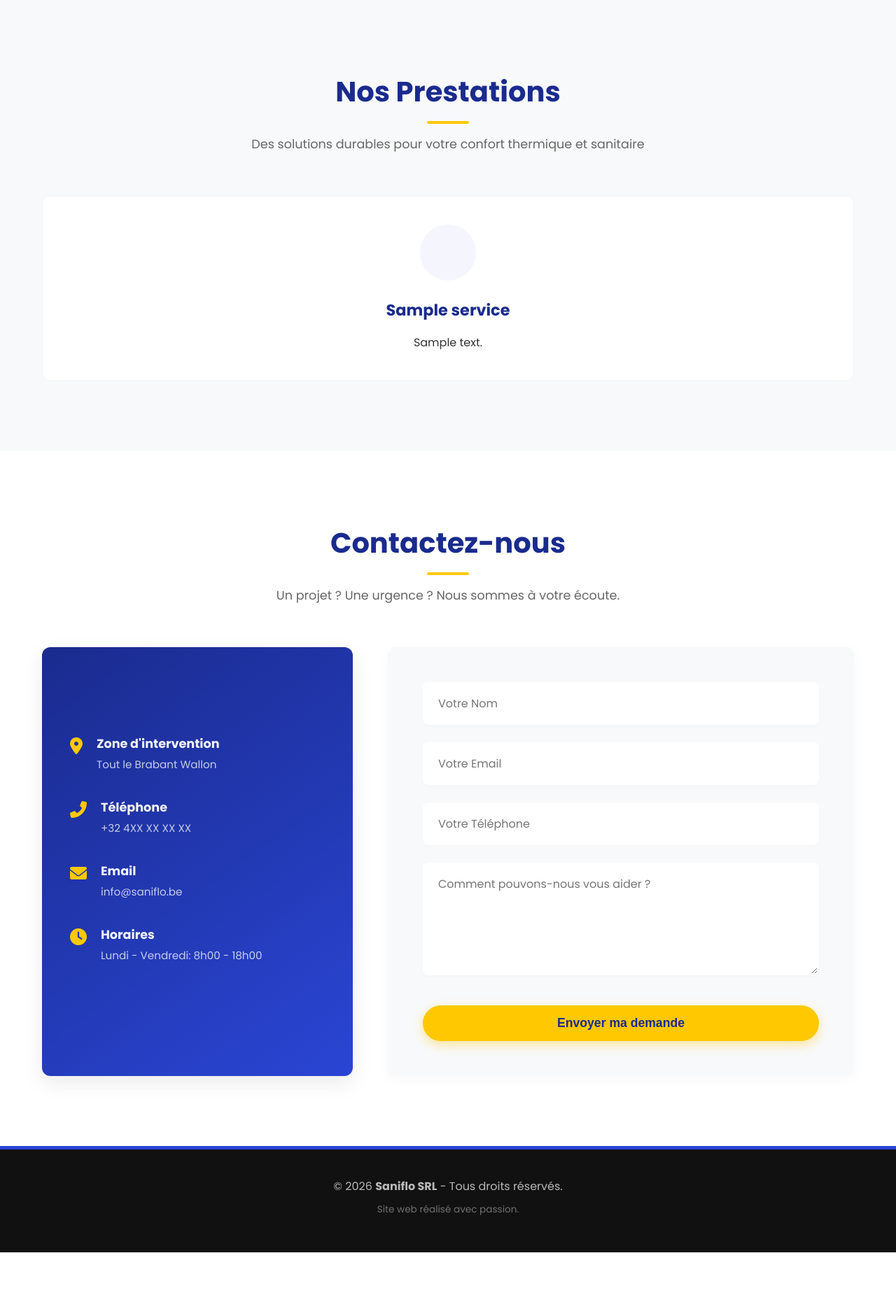
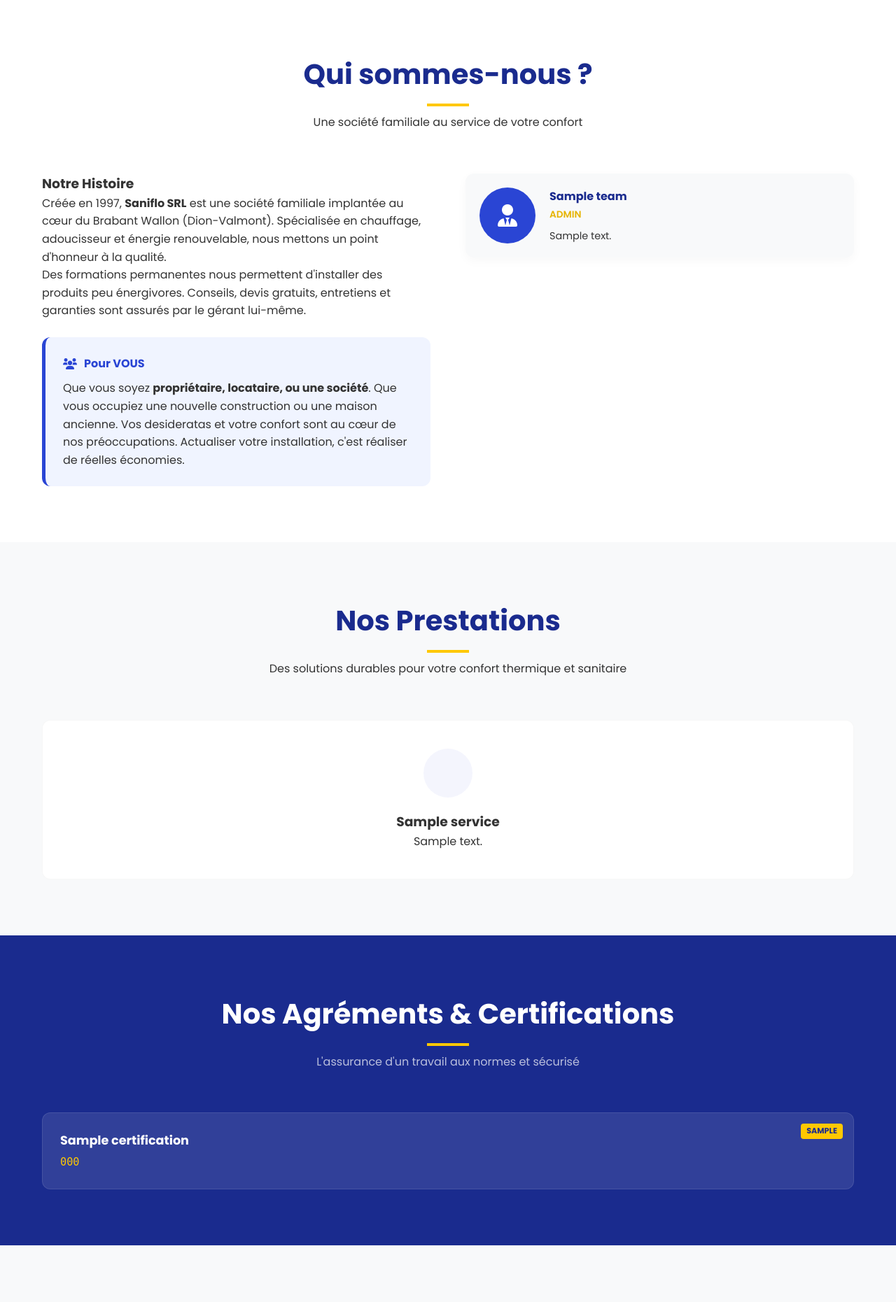
Before and after one commit to Yellowait69/saniflo, a PHP site: page / in a window 1280 px wide. Shown: the part 809-2670 px from the top of the page at 70% size. Before the commit the page ends 2599 px from the top, so only its background shows below. Run offline with PHP 8.4, Linux system fonts and the light colour scheme; tables that the repository leaves empty or names only in its code hold one stand-in row (values such as "Sample post").

Commit message:
init site

```diff
--- a/index.php
+++ b/index.php
@@ -5,7 +5,7 @@
     <meta charset="UTF-8">
     <meta name="viewport" content="width=device-width, initial-scale=1.0">
     <title>Saniflo SRL | Chauffagiste Expert en Brabant Wallon</title>
-    <meta name="description" content="Saniflo SRL, dirigée par Jean-François Dengis. Installation, entretien et dépannage chauffage et sanitaire dans le Brabant Wallon. Devis gratuit.">
+    <meta name="description" content="Saniflo SRL, dirigée par Jean-François Dengis. Installation, entretien et dépannage chauffage, sanitaire et adoucisseur dans le Brabant Wallon.">
     <link rel="stylesheet" href="style.css">
     <link href="https://fonts.googleapis.com/css2?family=Poppins:wght@300;400;600;700&display=swap" rel="stylesheet">
     <link rel="stylesheet" href="https://cdnjs.cloudflare.com/ajax/libs/font-awesome/6.0.0/css/all.min.css">
@@ -20,7 +20,9 @@
     </div>
     <ul class="nav-links">
         <li><a href="#accueil">Accueil</a></li>
+        <li><a href="#apropos">À Propos</a></li>
         <li><a href="#services">Services</a></li>
+        <li><a href="#agrements">Agréments</a></li>
         <li><a href="#contact" class="btn-nav">Contact</a></li>
     </ul>
     <div class="burger">
@@ -31,15 +33,58 @@
 <header id="accueil">
     <div class="hero-overlay"></div>
     <div class="hero-content">
-        <span class="badge">Société Familiale</span>
+        <span class="badge">Depuis 1997</span>
         <h1>Votre Expert en <br>Chauffage & Sanitaire</h1>
-        <p>Installation, rénovation et dépannage dans tout le Brabant Wallon. <br>Une expertise dirigée par <strong>Jean-François Dengis</strong>.</p>
+        <p>Installation, rénovation et dépannage dans tout le Brabant Wallon. <br>Une expertise dirigée par <strong>Jean-François Dengis</strong> et <strong>Florence Lambinon</strong>.</p>
         <div class="hero-buttons">
-            <a href="#contact" class="btn-primary">Demander un devis gratuit</a>
-            <a href="#services" class="btn-secondary">Voir nos services</a>
+            <a href="#contact" class="btn-primary">Devis Gratuit</a>
+            <a href="#services" class="btn-secondary">Nos Services</a>
         </div>
     </div>
 </header>
+
+<section id="apropos">
+    <div class="container">
+        <div class="section-title">
+            <h2>Qui sommes-nous ?</h2>
+            <p>Une société familiale au service de votre confort</p>
+        </div>
+
+        <div class="about-grid">
+            <div class="about-text">
+                <h3>Notre Histoire</h3>
+                <p>Créée en 1997, <strong>Saniflo SRL</strong> est une société familiale implantée au cœur du Brabant Wallon (Dion-Valmont). Spécialisée en chauffage, adoucisseur et énergie renouvelable, nous mettons un point d'honneur à la qualité.</p>
+                <p>Des formations permanentes nous permettent d'installer des produits peu énergivores. Conseils, devis gratuits, entretiens et garanties sont assurés par le gérant lui-même.</p>
+
+                <div class="target-box">
+                    <h4><i class="fas fa-users"></i> Pour VOUS</h4>
+                    <p>Que vous soyez <strong>propriétaire, locataire, ou une société</strong>. Que vous occupiez une nouvelle construction ou une maison ancienne. Vos desideratas et votre confort sont au cœur de nos préoccupations. Actualiser votre installation, c'est réaliser de réelles économies.</p>
+                </div>
+            </div>
+
+            <div class="team-wrapper">
+                <?php
+                try {
+                    $stmt = $pdo->query("SELECT * FROM team");
+                    while ($member = $stmt->fetch()) {
+                        echo '<div class="team-card">';
+                        // Placeholder image si pas d'image réelle
+                        echo '<div class="team-img"><i class="fas fa-user-tie"></i></div>';
+                        echo '<div class="team-info">';
+                        echo '<h4>' . htmlspecialchars($member['name']) . '</h4>';
+                        echo '<span class="role">' . htmlspecialchars($member['role']) . '</span>';
+                        echo '<p>' . htmlspecialchars($member['bio']) . '</p>';
+                        echo '</div>';
+                        echo '</div>';
+                    }
+                } catch (Exception $e) {
+                    echo '<p>Erreur chargement équipe.</p>';
+                }
+                ?>
+            </div>
+        </div>
+    </div>
+</section>
 
 <section id="services">
     <div class="container">
@@ -50,7 +95,6 @@
 
         <div class="services-grid">
             <?php
-            // On récupère les services depuis la base de données
             try {
                 $stmt = $pdo->query("SELECT * FROM services");
                 if($stmt->rowCount() > 0) {
@@ -62,10 +106,36 @@
                         echo '</div>';
                     }
                 } else {
-                    echo '<p>Aucun service configuré pour le moment.</p>';
+                    echo '<p>Mise à jour des services en cours...</p>';
                 }
             } catch (Exception $e) {
                 echo '<p>Erreur de chargement des services.</p>';
+            }
+            ?>
+        </div>
+    </div>
+</section>
+
+<section id="agrements" class="bg-blue">
+    <div class="container">
+        <div class="section-title white-title">
+            <h2>Nos Agréments & Certifications</h2>
+            <p>L'assurance d'un travail aux normes et sécurisé</p>
+        </div>
+
+        <div class="cert-grid">
+            <?php
+            try {
+                $stmt = $pdo->query("SELECT * FROM certifications ORDER BY region");
+                while ($cert = $stmt->fetch()) {
+                    echo '<div class="cert-item">';
+                    echo '<span class="region-tag">' . htmlspecialchars($cert['region']) . '</span>';
+                    echo '<h4>' . htmlspecialchars($cert['title']) . '</h4>';
+                    echo '<p class="cert-number">' . htmlspecialchars($cert['number']) . '</p>';
+                    echo '</div>';
+                }
+            } catch (Exception $e) {
+                echo '<p>Info agréments indisponible.</p>';
             }
             ?>
         </div>
@@ -84,27 +154,31 @@
                 <div class="info-item">
                     <i class="fas fa-map-marker-alt"></i>
                     <div>
-                        <h4>Zone d'intervention</h4>
-                        <p>Tout le Brabant Wallon</p>
+                        <h4>Adresse</h4>
+                        <p>Rue de Fontenelle, 15<br>1325 Dion-Valmont<br>Belgique</p>
                     </div>
                 </div>
                 <div class="info-item">
                     <i class="fas fa-phone-alt"></i>
                     <div>
-                        <h4>Téléphone</h4>
-                        <p><a href="tel:+32000000000">+32 4XX XX XX XX</a></p> </div>
+                        <h4>Téléphones</h4>
+                        <p><a href="tel:0495501717">GSM : 0495 50 17 17</a></p>
+                        <p><a href="tel:010881943">Tél : 010 88 19 43</a></p>
+                    </div>
                 </div>
                 <div class="info-item">
                     <i class="fas fa-envelope"></i>
                     <div>
                         <h4>Email</h4>
-                        <p><a href="mailto:info@saniflo.be">info@saniflo.be</a></p> </div>
+                        <p><a href="mailto:info@saniflo.be">info@saniflo.be</a></p>
+                    </div>
                 </div>
                 <div class="info-item">
-                    <i class="fas fa-clock"></i>
+                    <i class="fas fa-info-circle"></i>
                     <div>
-                        <h4>Horaires</h4>
-                        <p>Lundi - Vendredi: 8h00 - 18h00</p>
+                        <h4>Infos Légales</h4>
+                        <p>TVA : BE 0461.290.428</p>
+                        <p style="font-size: 0.8rem; margin-top:5px;">Banque : BE20 3101 1818 1856</p>
                     </div>
                 </div>
             </div>
@@ -132,10 +206,17 @@
 
 <footer>
     <div class="footer-content">
-        <p>&copy; 2026 <strong>Saniflo SRL</strong> - Tous droits réservés.</p>
-        <p class="signature">Site web réalisé avec passion.</p>
+        <p>&copy; 1997 - <?php echo date("Y"); ?> <strong>Saniflo SRL</strong>. Tous droits réservés.</p>
+        <p class="signature">RC Nivelles 95 985 - Site web modernisé.</p>
     </div>
 </footer>
 
+<script>
+    // Petit script pour le menu burger mobile
+    document.querySelector('.burger').addEventListener('click', () => {
+        document.querySelector('.nav-links').classList.toggle('active');
+    });
+</script>
+
 </body>
 </html>
--- a/style.css
+++ b/style.css
@@ -1,431 +1,105 @@
-/* style.css - Version Finale Complète */
+/* style.css - Version Refonte Complète */
 :root {
-    /* Couleurs de la charte graphique */
     --primary-blue: #2a45d4;   /* Bleu Royal */
     --primary-dark: #1a2b8e;   /* Bleu Nuit */
     --accent-yellow: #ffc800;  /* Jaune Soleil */
     --accent-hover: #e6b400;   /* Jaune Moutarde */
-
-    /* Couleurs neutres */
     --text-main: #333333;
     --text-light: #666666;
     --bg-light: #f8f9fa;
     --white: #ffffff;
-
-    /* Design System */
+    --radius: 12px;
     --shadow-soft: 0 10px 30px rgba(0, 0, 0, 0.08);
     --shadow-hover: 0 15px 40px rgba(42, 69, 212, 0.15);
-    --radius: 12px;
 }
 
-* {
-    margin: 0;
-    padding: 0;
-    box-sizing: border-box;
-}
+* { margin: 0; padding: 0; box-sizing: border-box; }
+html { scroll-behavior: smooth; }
+body { font-family: 'Poppins', sans-serif; line-height: 1.6; color: var(--text-main); background: var(--bg-light); }
 
-html {
-    scroll-behavior: smooth; /* Défilement fluide quand on clique sur le menu */
-}
+/* --- GLOBAL --- */
+.container { max-width: 1200px; margin: 0 auto; padding: 0 20px; }
+.section-title { text-align: center; margin-bottom: 60px; position: relative; }
+.section-title h2 { font-size: 2.5rem; color: var(--primary-dark); font-weight: 700; margin-bottom: 10px;}
+.section-title h2::after { content: ''; display: block; width: 60px; height: 4px; background: var(--accent-yellow); margin: 10px auto 0; }
 
-body {
-    font-family: 'Poppins', 'Segoe UI', sans-serif;
-    line-height: 1.6;
-    color: var(--text-main);
-    background-color: var(--bg-light);
-    overflow-x: hidden;
-}
+/* --- NAV --- */
+nav { background: var(--white); padding: 0.8rem 5%; display: flex; justify-content: space-between; align-items: center; position: sticky; top: 0; z-index: 1000; box-shadow: 0 2px 15px rgba(0,0,0,0.05); }
+.logo img { height: 50px; }
+.nav-links { list-style: none; display: flex; gap: 25px; align-items: center; }
+.nav-links a { text-decoration: none; color: var(--text-main); font-weight: 600; transition: color 0.3s; }
+.nav-links a:hover { color: var(--primary-blue); }
+.btn-nav { background: var(--primary-blue); color: white !important; padding: 8px 20px; border-radius: 50px; }
+.btn-nav:hover { background: var(--primary-dark) !important; }
+.burger { display: none; font-size: 1.5rem; cursor: pointer; color: var(--primary-dark); }
 
-/* --- STRUCTURE GÉNÉRALE --- */
-.container {
-    max-width: 1200px;
-    margin: 0 auto;
-    padding: 0 20px;
-}
+/* --- HERO --- */
+header#accueil { height: 90vh; position: relative; background: linear-gradient(135deg, rgba(26, 43, 142, 0.9), rgba(42, 69, 212, 0.7)), url('img/hero-bg.png') center/cover; display: flex; align-items: center; justify-content: center; text-align: center; color: white; padding: 0 20px; }
+.badge { background: rgba(255,255,255,0.2); padding: 5px 15px; border-radius: 50px; border: 1px solid rgba(255,255,255,0.3); font-size: 0.9rem; margin-bottom: 20px; display: inline-block; text-transform: uppercase; letter-spacing: 1px;}
+.hero-content h1 { font-size: 3.5rem; font-weight: 800; line-height: 1.2; margin-bottom: 20px; }
+.hero-buttons { display: flex; gap: 15px; justify-content: center; margin-top: 30px;}
+.btn-primary { background: var(--accent-yellow); color: var(--primary-dark); padding: 15px 35px; border-radius: 50px; text-decoration: none; font-weight: 600; transition: transform 0.3s; box-shadow: 0 5px 15px rgba(255, 200, 0, 0.4); border:none; cursor:pointer;}
+.btn-secondary { border: 2px solid rgba(255,255,255,0.3); color: white; padding: 15px 35px; border-radius: 50px; text-decoration: none; font-weight: 600; transition: background 0.3s; }
+.btn-primary:hover { transform: translateY(-3px); background: var(--accent-hover); }
+.btn-secondary:hover { background: white; color: var(--primary-dark); }
 
-.section-title {
-    text-align: center;
-    margin-bottom: 60px;
-    position: relative;
-    z-index: 1;
-}
+/* --- A PROPOS & TEAM --- */
+#apropos { padding: 80px 0; background: var(--white); }
+.about-grid { display: grid; grid-template-columns: 1fr 1fr; gap: 50px; align-items: start; }
+.target-box { background: #f0f4ff; padding: 25px; border-radius: var(--radius); border-left: 5px solid var(--primary-blue); margin-top: 25px; }
+.target-box h4 { color: var(--primary-blue); margin-bottom: 10px; display: flex; align-items: center; gap: 10px; }
+.team-wrapper { display: flex; flex-direction: column; gap: 20px; }
+.team-card { display: flex; gap: 20px; background: var(--bg-light); padding: 20px; border-radius: var(--radius); align-items: center; box-shadow: 0 5px 15px rgba(0,0,0,0.03); }
+.team-img { width: 80px; height: 80px; background: #ddd; border-radius: 50%; display: flex; align-items: center; justify-content: center; font-size: 2rem; color: white; background: var(--primary-blue); flex-shrink: 0; }
+.team-info h4 { color: var(--primary-dark); margin-bottom: 2px; }
+.team-info .role { font-size: 0.85rem; color: var(--accent-hover); font-weight: 600; text-transform: uppercase; margin-bottom: 10px; display: block; }
+.team-info p { font-size: 0.9rem; line-height: 1.4; }
 
-.section-title h2 {
-    font-size: 2.5rem;
-    color: var(--primary-dark);
-    margin-bottom: 15px;
-    font-weight: 700;
-}
+/* --- SERVICES --- */
+#services { padding: 80px 0; background: var(--bg-light); }
+.services-grid { display: grid; grid-template-columns: repeat(auto-fit, minmax(300px, 1fr)); gap: 30px; }
+.service-card { background: white; padding: 40px 30px; border-radius: var(--radius); text-align: center; transition: 0.3s; border: 1px solid rgba(0,0,0,0.03); }
+.service-card:hover { transform: translateY(-10px); box-shadow: var(--shadow-hover); }
+.icon-box { width: 70px; height: 70px; line-height: 70px; background: rgba(42, 69, 212, 0.05); border-radius: 50%; margin: 0 auto 20px; color: var(--primary-blue); font-size: 1.8rem; transition: 0.3s; }
+.service-card:hover .icon-box { background: var(--primary-blue); color: white; transform: rotateY(180deg); }
 
-.section-title p {
-    color: var(--text-light);
-    font-size: 1.1rem;
-}
+/* --- AGREMENTS --- */
+.bg-blue { background: var(--primary-dark); color: white; padding: 80px 0; }
+.white-title h2 { color: white; }
+.white-title p { color: rgba(255,255,255,0.7); }
+.cert-grid { display: grid; grid-template-columns: repeat(auto-fit, minmax(250px, 1fr)); gap: 20px; }
+.cert-item { background: rgba(255,255,255,0.1); padding: 25px; border-radius: var(--radius); border: 1px solid rgba(255,255,255,0.1); transition: 0.3s; position: relative; overflow: hidden; }
+.cert-item:hover { background: rgba(255,255,255,0.2); transform: translateY(-5px); }
+.region-tag { position: absolute; top: 15px; right: 15px; font-size: 0.7rem; background: var(--accent-yellow); color: var(--primary-dark); padding: 2px 8px; border-radius: 4px; font-weight: bold; text-transform: uppercase; }
+.cert-item h4 { margin-bottom: 5px; font-size: 1.1rem; }
+.cert-number { font-family: monospace; color: var(--accent-yellow); font-size: 0.95rem; }
 
-/* Trait jaune sous le titre */
-.section-title h2::after {
-    content: '';
-    display: block;
-    width: 60px;
-    height: 4px;
-    background: var(--accent-yellow);
-    margin: 10px auto 0;
-    border-radius: 2px;
-}
-
-/* --- NAVIGATION --- */
-nav {
-    background: var(--white);
-    padding: 0.8rem 5%;
-    display: flex;
-    justify-content: space-between;
-    align-items: center;
-    position: sticky;
-    top: 0;
-    z-index: 1000;
-    box-shadow: 0 2px 15px rgba(0,0,0,0.05);
-}
-
-.logo img {
-    height: 55px;
-    width: auto;
-}
-
-.nav-links {
-    list-style: none;
-    display: flex;
-    gap: 30px;
-    align-items: center;
-}
-
-.nav-links li a {
-    text-decoration: none;
-    color: var(--text-main);
-    font-weight: 600;
-    font-size: 1rem;
-    transition: color 0.3s ease;
-}
-
-.nav-links li a:hover {
-    color: var(--primary-blue);
-}
-
-/* Bouton spécial dans le menu */
-.btn-nav {
-    background: var(--primary-blue);
-    color: var(--white) !important;
-    padding: 8px 20px;
-    border-radius: 50px;
-    transition: background 0.3s ease !important;
-}
-
-.btn-nav:hover {
-    background: var(--primary-dark) !important;
-}
-
-.burger {
-    display: none; /* Caché sur PC */
-    font-size: 1.5rem;
-    color: var(--primary-dark);
-    cursor: pointer;
-}
-
-/* --- HERO SECTION --- */
-header#accueil {
-    height: 90vh;
-    position: relative;
-    background: linear-gradient(135deg, rgba(26, 43, 142, 0.85), rgba(42, 69, 212, 0.65)),
-    url('img/hero-bg.png') center/cover no-repeat;
-    display: flex;
-    align-items: center;
-    justify-content: center;
-    text-align: center;
-    color: var(--white);
-    padding: 0 20px;
-}
-
-.hero-content {
-    position: relative;
-    z-index: 2;
-    max-width: 800px;
-    animation: fadeIn 1s ease-out;
-}
-
-/* Badge "Société Familiale" */
-.badge {
-    background: rgba(255, 255, 255, 0.2);
-    padding: 8px 16px;
-    border-radius: 50px;
-    font-size: 0.9rem;
-    font-weight: 600;
-    text-transform: uppercase;
-    letter-spacing: 1px;
-    display: inline-block;
-    margin-bottom: 20px;
-    border: 1px solid rgba(255, 255, 255, 0.3);
-    backdrop-filter: blur(5px);
-}
-
-.hero-content h1 {
-    font-size: 3.5rem;
-    font-weight: 800;
-    margin-bottom: 20px;
-    line-height: 1.2;
-}
-
-.hero-content p {
-    font-size: 1.2rem;
-    margin-bottom: 40px;
-    opacity: 0.95;
-    font-weight: 300;
-}
-
-.hero-buttons {
-    display: flex;
-    gap: 15px;
-    justify-content: center;
-}
-
-/* Boutons principaux */
-.btn-primary, .btn-secondary {
-    padding: 15px 35px;
-    border-radius: 50px;
-    text-decoration: none;
-    font-weight: 600;
-    transition: all 0.3s ease;
-    display: inline-block;
-}
-
-.btn-primary {
-    background-color: var(--accent-yellow);
-    color: var(--primary-dark);
-    box-shadow: 0 5px 15px rgba(255, 200, 0, 0.4);
-}
-
-.btn-primary:hover {
-    background-color: var(--accent-hover);
-    transform: translateY(-3px);
-}
-
-.btn-secondary {
-    background-color: transparent;
-    color: var(--white);
-    border: 2px solid rgba(255,255,255,0.3);
-}
-
-.btn-secondary:hover {
-    background-color: var(--white);
-    color: var(--primary-dark);
-}
-
-/* --- SERVICES SECTION --- */
-section#services {
-    padding: 100px 0;
-    background-color: var(--bg-light);
-}
-
-.services-grid {
-    display: grid;
-    grid-template-columns: repeat(auto-fit, minmax(320px, 1fr));
-    gap: 30px;
-}
-
-.service-card {
-    background: var(--white);
-    padding: 40px 30px;
-    border-radius: var(--radius);
-    text-align: center;
-    transition: all 0.3s ease;
-    border: 1px solid rgba(0,0,0,0.03);
-    position: relative;
-    overflow: hidden;
-}
-
-.service-card:hover {
-    transform: translateY(-10px);
-    box-shadow: var(--shadow-hover);
-}
-
-/* Icon Box Styling */
-.icon-box {
-    width: 80px;
-    height: 80px;
-    line-height: 80px;
-    background: rgba(42, 69, 212, 0.05);
-    border-radius: 50%;
-    margin: 0 auto 25px;
-    transition: all 0.4s ease;
-}
-
-.service-card i {
-    font-size: 2.5rem;
-    color: var(--primary-blue);
-    line-height: 80px;
-}
-
-.service-card:hover .icon-box {
-    background: var(--primary-blue);
-    transform: rotateY(180deg);
-}
-
-.service-card:hover i {
-    color: var(--white);
-}
-
-.service-card h3 {
-    color: var(--primary-dark);
-    font-size: 1.4rem;
-    margin-bottom: 15px;
-}
-
-/* --- SECTION CONTACT (NOUVEAU) --- */
-section#contact {
-    padding: 100px 0;
-    background: var(--white);
-}
-
-.contact-wrapper {
-    display: grid;
-    grid-template-columns: 1fr 1.5fr; /* Info à gauche, Formulaire plus large */
-    gap: 50px;
-    align-items: stretch;
-}
-
-/* Carte Infos (Gauche) */
-.contact-info {
-    background: linear-gradient(145deg, var(--primary-dark), var(--primary-blue));
-    color: white;
-    padding: 50px 40px;
-    border-radius: var(--radius);
-    box-shadow: var(--shadow-soft);
-    display: flex;
-    flex-direction: column;
-    justify-content: center;
-}
-
-.info-item {
-    display: flex;
-    align-items: flex-start;
-    margin-bottom: 35px;
-}
-
-.info-item i {
-    font-size: 1.5rem;
-    color: var(--accent-yellow);
-    margin-right: 20px;
-    margin-top: 5px; /* Alignement avec le texte */
-}
-
-.info-item h4 {
-    font-size: 1.1rem;
-    margin-bottom: 5px;
-    color: rgba(255,255,255,0.95);
-}
-
-.info-item p, .info-item a {
-    color: rgba(255,255,255,0.75);
-    text-decoration: none;
-    font-size: 0.95rem;
-    line-height: 1.5;
-}
-
-.info-item a:hover {
-    color: var(--accent-yellow);
-}
-
-/* Formulaire (Droite) */
-.contact-form {
-    background: var(--bg-light);
-    padding: 50px;
-    border-radius: var(--radius);
-    box-shadow: 0 5px 20px rgba(0,0,0,0.03);
-}
-
-.form-group {
-    margin-bottom: 25px;
-}
-
-.contact-form input,
-.contact-form textarea {
-    width: 100%;
-    padding: 16px 20px;
-    border: 2px solid transparent;
-    background: white;
-    border-radius: 8px;
-    font-family: inherit;
-    font-size: 1rem;
-    color: var(--text-main);
-    transition: all 0.3s;
-    box-shadow: 0 2px 5px rgba(0,0,0,0.02);
-}
-
-.contact-form input:focus,
-.contact-form textarea:focus {
-    outline: none;
-    border-color: var(--primary-blue);
-    box-shadow: 0 5px 15px rgba(42, 69, 212, 0.1);
-}
-
-/* Bouton du formulaire */
-.full-width {
-    width: 100%;
-    border: none;
-    font-size: 1.1rem;
-    cursor: pointer;
-    margin-top: 10px;
-}
+/* --- CONTACT --- */
+#contact { padding: 80px 0; }
+.contact-wrapper { display: grid; grid-template-columns: 1fr 1.5fr; gap: 50px; }
+.contact-info { background: linear-gradient(145deg, var(--primary-dark), var(--primary-blue)); color: white; padding: 40px; border-radius: var(--radius); }
+.info-item { display: flex; gap: 20px; margin-bottom: 30px; }
+.info-item i { color: var(--accent-yellow); font-size: 1.3rem; margin-top: 5px; }
+.info-item a { color: rgba(255,255,255,0.8); text-decoration: none; }
+.info-item a:hover { color: white; }
+.contact-form { padding: 40px; background: white; border-radius: var(--radius); box-shadow: 0 5px 20px rgba(0,0,0,0.05); border: 1px solid #eee; }
+.form-group { margin-bottom: 20px; }
+.contact-form input, .contact-form textarea { width: 100%; padding: 15px; border: 2px solid #eee; border-radius: 8px; font-family: inherit; }
+.contact-form input:focus, .contact-form textarea:focus { border-color: var(--primary-blue); outline: none; }
+.full-width { width: 100%; font-size: 1.1rem; }
 
 /* --- FOOTER --- */
-footer {
-    background: #111;
-    color: var(--white);
-    text-align: center;
-    padding: 40px 20px;
-    border-top: 5px solid var(--primary-blue);
+footer { background: #111; color: white; text-align: center; padding: 40px 20px; border-top: 4px solid var(--primary-blue); }
+footer p { opacity: 0.6; margin-bottom: 5px; }
+
+/* --- RESPONSIVE --- */
+@media (max-width: 900px) {
+    .about-grid, .contact-wrapper { grid-template-columns: 1fr; }
+    .hero-content h1 { font-size: 2.5rem; }
 }
-
-footer p {
-    opacity: 0.7;
-    margin-bottom: 10px;
+@media (max-width: 768px) {
+    .nav-links { display: none; flex-direction: column; position: absolute; top: 70px; right: 0; background: white; width: 100%; padding: 20px; box-shadow: 0 5px 10px rgba(0,0,0,0.1); }
+    .nav-links.active { display: flex; }
+    .burger { display: block; }
+    .hero-buttons { flex-direction: column; }
 }
-
-footer .signature {
-    font-size: 0.85rem;
-    opacity: 0.4;
-}
-
-/* --- ANIMATIONS --- */
-@keyframes fadeIn {
-    from { opacity: 0; transform: translateY(30px); }
-    to { opacity: 1; transform: translateY(0); }
-}
-
-/* --- RESPONSIVE MOBILE --- */
-@media (max-width: 900px) {
-    .contact-wrapper {
-        grid-template-columns: 1fr; /* Une seule colonne */
-    }
-
-    .hero-content h1 {
-        font-size: 2.5rem;
-    }
-}
-
-@media (max-width: 768px) {
-    .nav-links {
-        display: none; /* Menu simplifié pour l'instant */
-        /* Si tu veux un menu burger fonctionnel, il faudra un peu de JS */
-    }
-
-    .burger {
-        display: block;
-    }
-
-    .hero-buttons {
-        flex-direction: column;
-    }
-
-    .contact-form {
-        padding: 30px 20px;
-    }
-}
```
Also changed, not shown: img/Florence.jpg (added), img/JF.jpg (added).
